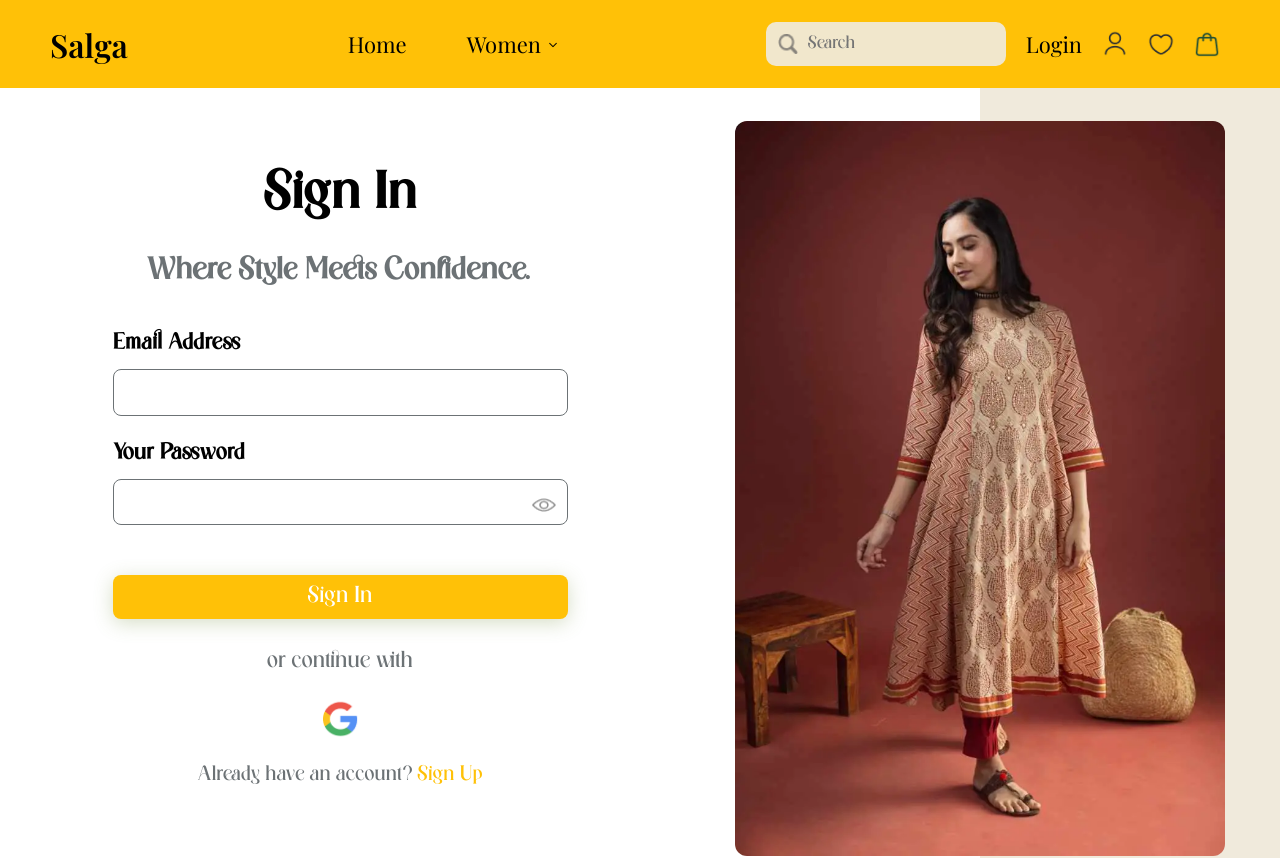
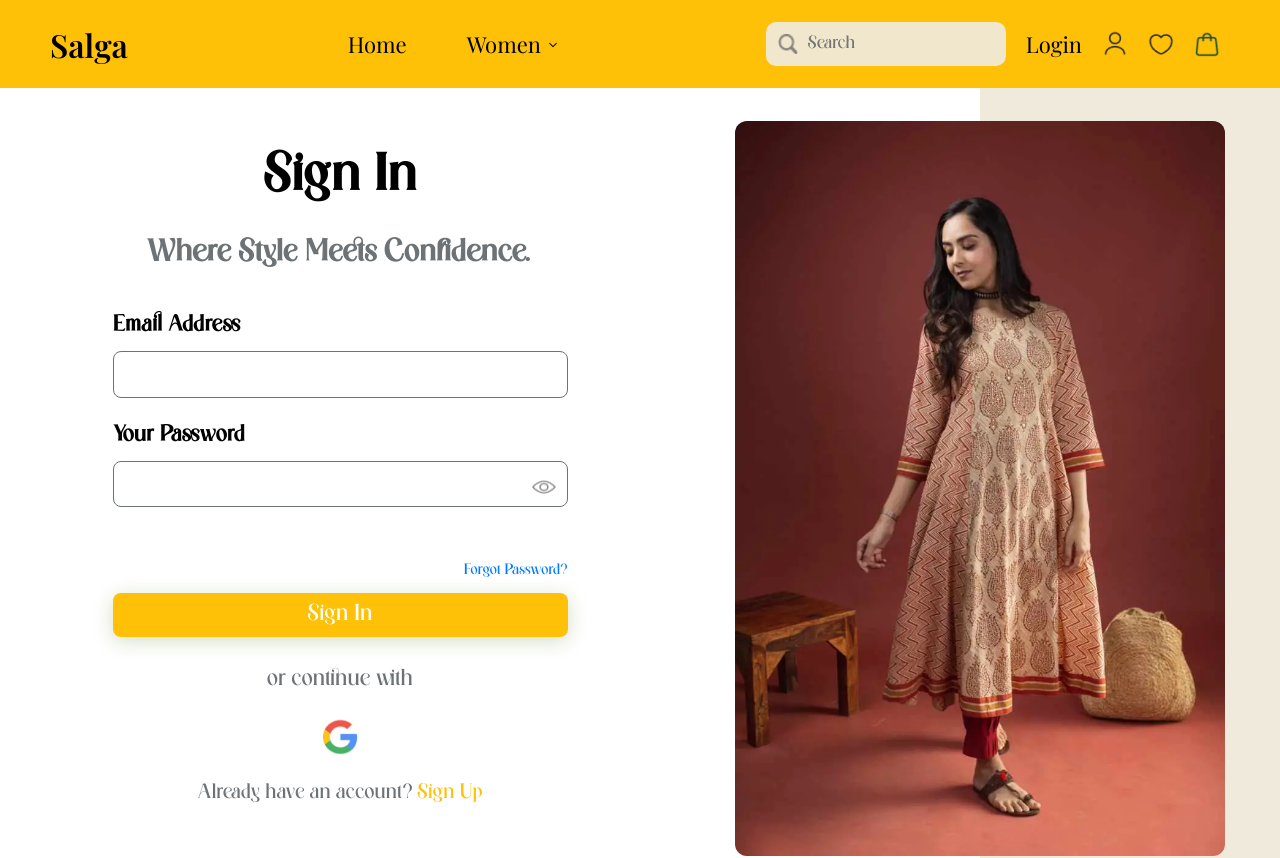
Before and after one commit to Fuchsius/HouseOfSalga, a React (Create React App) app in the folder frontend/: page /signin in a window 1280 px wide. Shown: the top 858 px of the page. Built offline with nearby package versions, Linux system fonts and the light colour scheme; a web font is replaced by a local one.

Commit message:
Update SignIn.jsx
update for forgot password

```diff
--- a/frontend/src/Pages/Signin/SignIn.jsx
+++ b/frontend/src/Pages/Signin/SignIn.jsx
@@ -18,7 +18,6 @@ function SignIn() {
   const navigate = useNavigate();
 
   useEffect(() => {
-    // Load Google Identity Services SDK
     const script = document.createElement('script');
     script.src = 'https://accounts.google.com/gsi/client';
     script.async = true;
@@ -172,6 +171,17 @@ function SignIn() {
             </div>
             {errors.password && <p className="error-msg">{errors.password}</p>}
 
+            {/* 🔷 Forgot Password link */}
+            <div style={{ textAlign: 'right', marginBottom: '10px' }}>
+              <span
+                className="forgot-password-link"
+                style={{ color: '#007BFF', cursor: 'pointer', fontSize: '0.9rem' }}
+                onClick={() => navigate('/forgot-password')}
+              >
+                Forgot Password?
+              </span>
+            </div>
+
             <button type="submit" className="submit-btn">Sign In</button>
 
             <p className="continue-text">or continue with</p>
```
